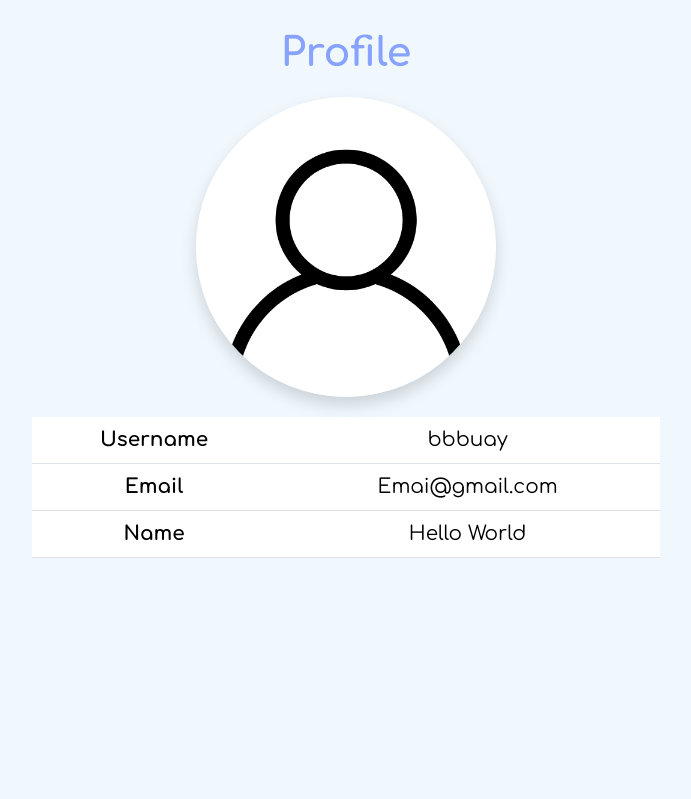
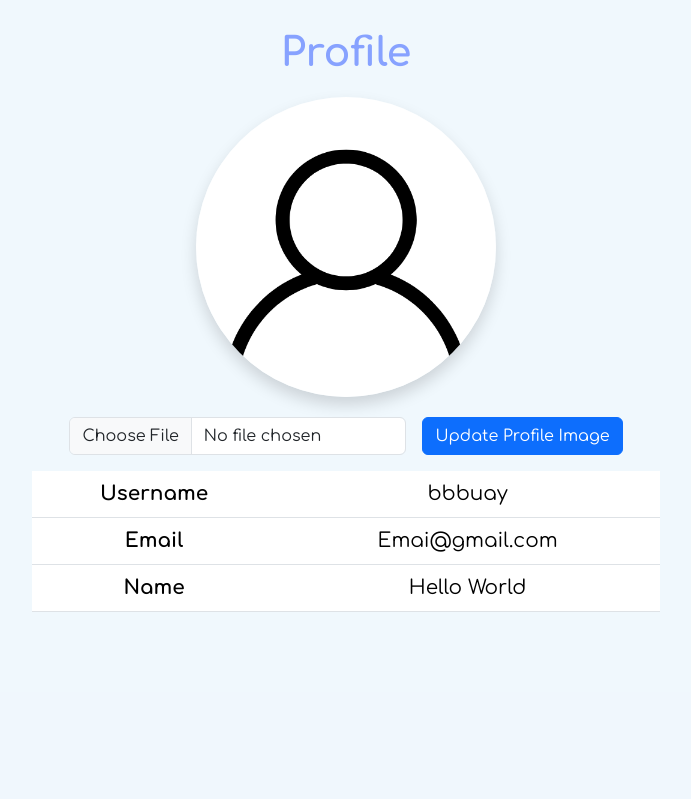
Before and after one commit to bbbuay/cs50x-project, a Django app: page /profile/ in a window 1280 px wide. Shown: the part 71-870 px from the top of the page, without its empty margins (294-985 px from the left). Run offline with Django 5.2, Linux system fonts and the light colour scheme; data that the repository does not hold is empty; some libraries are stand-ins or nearby versions.

Commit message:
support upload profile image in the profile page

```diff
--- a/religious_guidance/user/static/css/profile.css
+++ b/religious_guidance/user/static/css/profile.css
@@ -16,3 +16,7 @@ img {
     margin: auto;
     font-size: 20px;
 }
+
+#upload-img-form {
+    justify-content: center;
+}
--- a/religious_guidance/user/static/js/profile.js
+++ b/religious_guidance/user/static/js/profile.js
@@ -22,4 +22,52 @@ document.addEventListener("DOMContentLoaded", async function () {
         document.querySelector("#profile-img").src = img_url;
     }
 
+    const imgForm = document.querySelector("#upload-img-form");
+    imgForm.addEventListener("submit", async function (e) {
+        e.preventDefault();
+
+        let profileImage = imgForm.querySelector("#profile_image").files[0];
+
+        if(!profileImage) {
+            showFailModal("Please provide the image file.");
+            return;
+        }
+
+        const formData = new FormData();
+        formData.append("profile_img", profileImage);
+
+        try {
+            const response = await fetch("/api/profile/", {
+                method: "PATCH",
+                headers: {
+                    "Authorization": `Bearer ${localStorage.getItem("authToken")}`,
+                },
+                body: formData,
+            });
+
+            if (response.ok) {
+                // Redirect to home page
+                const data = await response.json();
+                console.log("Profile image uploaded:", data);
+
+                // window.location.href = "/profile/";
+            }  else {
+                error = await response.json()
+                console.log(`E1: ${error}`)
+                throw error.detail;
+            }
+
+        } catch (error) {
+            console.log(`E2: ${error}`)
+            showFailModal(error);
+        }
+    });
 });
+
+function showFailModal(error) {
+    modal = document.querySelector("#FailModal")
+    modal.querySelector(".modal-body").textContent = `Error: ${error}`
+
+    // Notification Modal for Upload Image Error
+    new bootstrap.Modal(modal).show()
+}
--- a/religious_guidance/user/templates/profile.html
+++ b/religious_guidance/user/templates/profile.html
@@ -12,6 +12,17 @@
     <h1>Profile</h1>
     <!-- Display User's Profile -->
     <img id="profile-img" src="{% static 'images/person_icon.png' %}" alt="profile_image" class="rounded-circle shadow">
+
+    <form id="upload-img-form" class="row g-3" enctype="multipart/form-data">
+        <div class="col-auto">
+            <label for="profile_image" class="form-label visually-hidden">Profile Image</label>
+            <input type="file" class="form-control" id="profile_image" name="profile_image" accept="images/*" required>
+        </div>
+        <div class="col-auto">
+            <button type="submit" class="btn btn-primary mb-3">Update Profile Image</button>
+        </div>
+    </form>
+
     <table class="table">
         <tbody>
         <tr>
@@ -29,4 +40,17 @@
         </tr>
         </tbody>
     </table>
+
+    <!--  Notification Modal for Login Error  -->
+    <div class="modal fade" id="FailModal" style="color: red;">
+        <div class="modal-dialog">
+            <div class="modal-content">
+                <div class="modal-header">
+                    <h1 class="modal-title fs-5">Upload Image Failed!</h1>
+                    <button type="button" class="btn-close" data-bs-dismiss="modal" aria-label="Close"></button>
+                </div>
+                <div class="modal-body"></div>
+            </div>
+        </div>
+    </div>
 {% endblock %}
--- a/religious_guidance/user/templates/register.html
+++ b/religious_guidance/user/templates/register.html
@@ -11,7 +11,7 @@
 {% block main %}
     <!-- Register Form -->
     <h1>Register</h1>
-    <form id="register-form" method="POST" action="{% url 'register_user' %}" enctype="multipart/form-data">
+    <form id="register-form" method="POST" action="{% url 'register_user' %}">
         {% csrf_token %}
         <div class="mb-3">
             <label for="email" class="form-label">Email address</label>
--- a/religious_guidance/user/views.py
+++ b/religious_guidance/user/views.py
@@ -29,8 +29,6 @@ class UpdateProfileView(generics.UpdateAPIView):
     def get_object(self):
         return self.request.user.profile
 
-    def patch(self, request, *args, **kwargs):
-        return super().patch(request, *args, **kwargs)
 
 # render pages
 def login_view(request):
```
Also changed, not shown: religious_guidance/user/serializers.py (+7 -1 lines).
